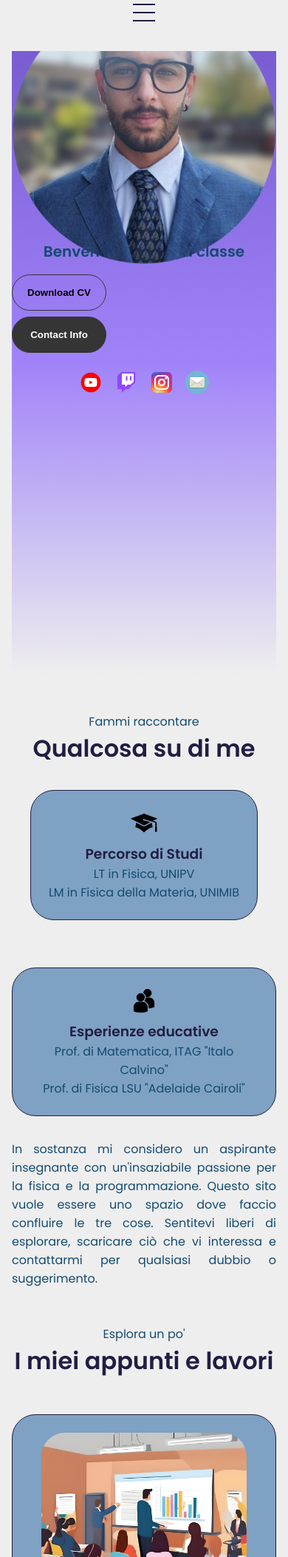
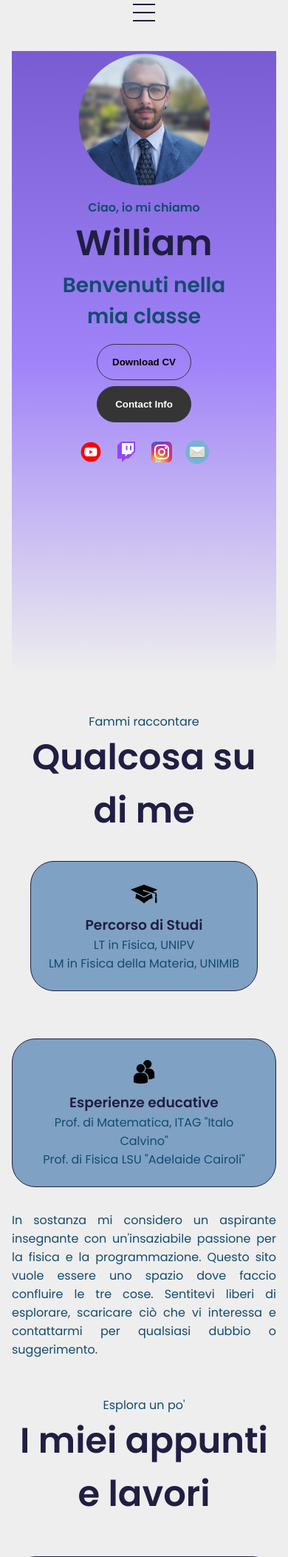
Before and after one commit to h4students98/h4students98.github.io, a PHP site: page / in a window 390 px wide. Shown: the part 122-2227 px from the top of the page at 74% size. Run offline with PHP 8.4, Linux system fonts and the light colour scheme.

Commit message:
mediaqueries and index adjustement for mobile

```diff
--- a/index.html
+++ b/index.html
@@ -282,7 +282,7 @@
         <div class="nav-links-container">
           <ul class="nav-links">
             <li><a href="#about">Presentazione</a></li>
-            <li><a href="#experience">Appunti</a></li>
+            <li><a href="#notes">Appunti</a></li>
             <li><a href="#projects">Progetti</a></li>
             <li><a href="#contact">Contatti</a></li>
           </ul>
--- a/mediaqueries.css
+++ b/mediaqueries.css
@@ -122,13 +122,45 @@
     margin: 1rem; /* Reduce overall section margin */
   }
 
-  .section__pic-container,
-  .section__text {
-    max-width: 100%; /* Allow the image and text to take full width */
-    margin: 1rem 0; /* Add space between stacked elements */
-  }
+#profile {
+  align-items: center; /* Centers content vertically */
+  justify-content: center; /* Centers content horizontally */
+  min-height: 100vh; /* Ensures the section occupies the full viewport height */
+}
+
+.section__pic-container img {
+  max-width: 100%; /* Ensures the image scales properly */
+  height: auto; /* Maintains the image's aspect ratio */
+  object-fit: cover; /* Ensures the image fits well inside the container */
+}
+
+.section__text {
+  margin: 3rem;
+  align-self: center;
+  text-align: center;
+}
+
+.section__text p {
+  font-weight: 600;
+}
+
+.section__text__p1 {
+  text-align: center;
+}
+
+.section__text__p2 {
+  font-size: 1.75rem;
+  margin-bottom: 1rem;
+}
+
+.title {
+  font-size: 3rem;
+  text-align: center;
+  color: var(--fifth-color);
+}
 
   .btn-container {
+    align-items: center; /* Centers content vertically */
     flex-direction: column; /* Stack buttons vertically */
     gap: 0.5rem; /* Add spacing between buttons */
   }
```
